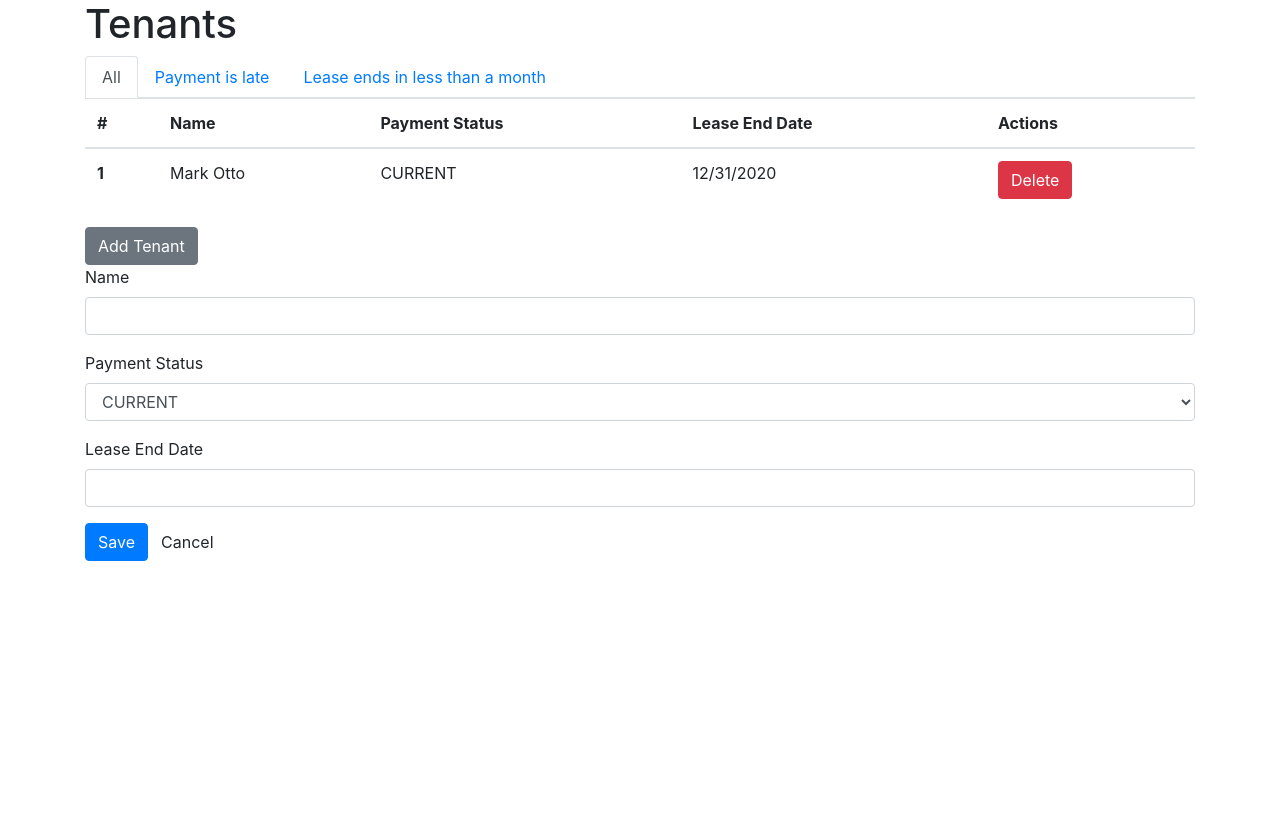
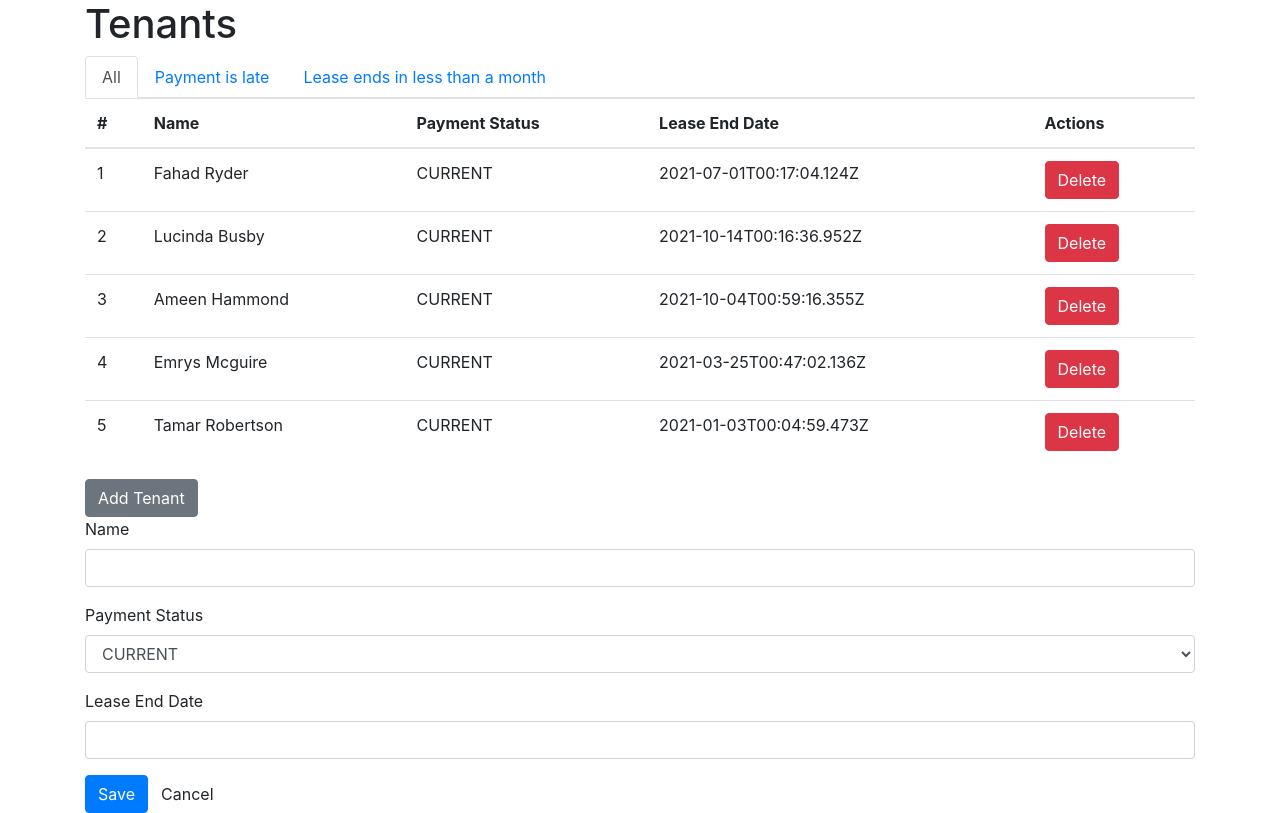
Before and after one commit to despinolathebridge/propify-front, a React (Create React App) app: page / in a window 1280 px wide. Built offline with nearby package versions, Linux system fonts and the light colour scheme.

Commit message:
function Service.getTenants added to populate the table

```diff
--- a/src/App.js
+++ b/src/App.js
@@ -1,9 +1,23 @@
-import React from 'react';
+import React, {useState, useEffect} from 'react';
 import { Service } from './Service';
 
 function App() {
 
+  const [tenants, setTentants] = useState([]);
+  const [loading, setLoading] = useState(true);
+
+
+  useEffect(() => {
+    const fetchData = async () => {
+      const data = await Service.getTenants();
+      setTentants(data);
+      setLoading(false);
+    }
+    fetchData();
+  }, []);
+
   return (
+    loading ? <>Cargando</> :
       <>
         <div className="container">
           <h1>Tenants</h1>
@@ -29,15 +43,17 @@ function App() {
               </tr>
             </thead>
             <tbody>
-              <tr>
-                <th>1</th>
-                <td>Mark Otto</td>
-                <td>CURRENT</td>
-                <td>12/31/2020</td>
-                <td>
-                  <button className="btn btn-danger">Delete</button>
-                </td>
-              </tr>
+            {tenants.map(tenant => {
+                return <tr>
+                        <td>{tenant.id}</td>
+                        <td>{tenant.name}</td>
+                        <td>{tenant.paymentStatus}</td>
+                        <td>{tenant.leaseEndDate}</td>
+                        <td>
+                          <button className="btn btn-danger">Delete</button>
+                        </td>
+                       </tr>;
+              })}
             </tbody>
           </table>
         </div>
```
